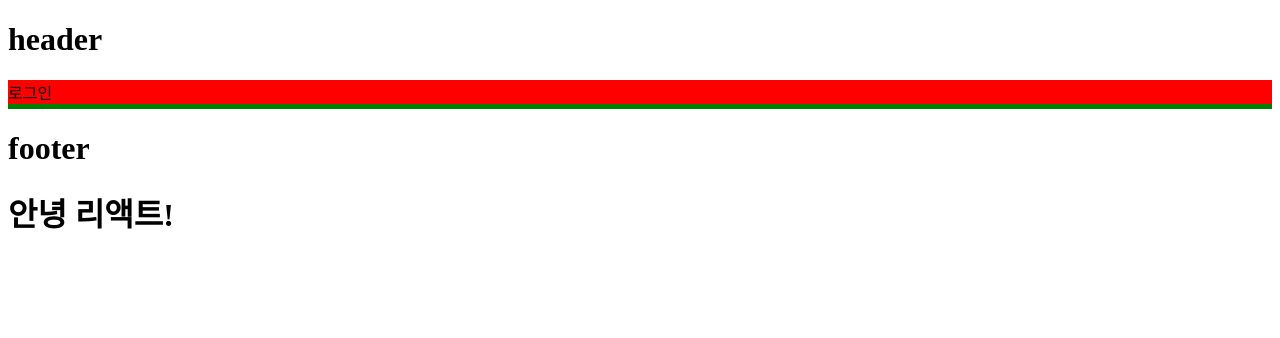
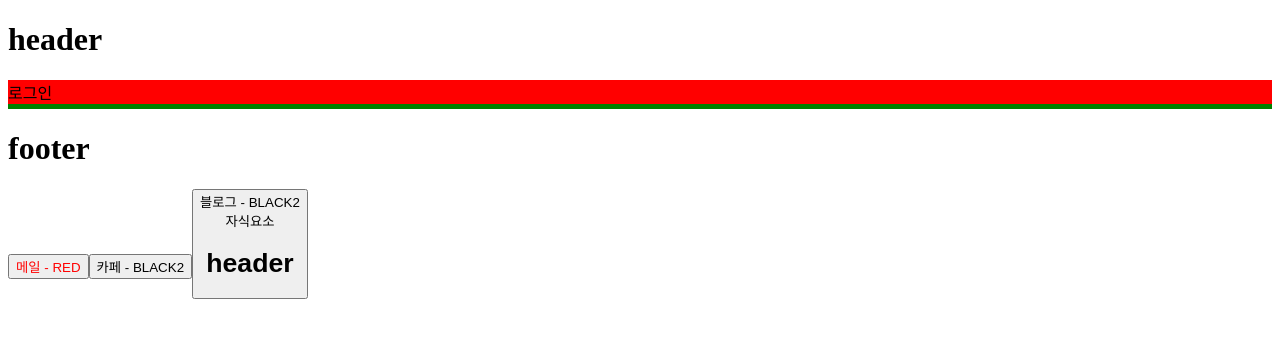
Before and after one commit to NtoZero/react_onebite, a React (Vite) app in the folder S5.React_Intro/: page / in a window 1280 px wide. Shown: the top 338 px of the page. Built offline with nearby package versions, Linux system fonts and the light colour scheme.

Commit message:
feat(S5): Props란?

```diff
--- a/S5.React_Intro/src/App.jsx
+++ b/S5.React_Intro/src/App.jsx
@@ -2,11 +2,20 @@
 import Header from "./components/Header.jsx";
 import Main from "./components/Main.jsx";
 import Footer from "./components/Footer.jsx";
+import Button from "./components/Button.jsx";
 
 /* 함수 컴포넌트 */
 
 /*부모 컴포넌트 App */
 function App() {
+
+    const buttonProps = {
+        text: "메일",
+        color: "red",
+        a: 1,
+        b: 2,
+        c: 3
+    };
 
   return (
     <>
@@ -14,7 +23,13 @@
         <Header />  {/*App.jsx에서 App 컴포넌트 내부에 Header 컴포넌트 추가*/}
         <Main />
         <Footer />
-      <h1> 안녕 리액트! </h1>
+        {/*Props => 값을 전달할 수 있음*/}
+        <Button {...buttonProps} />
+        <Button text={"카페"} />
+        <Button text={"블로그"} >
+            <div>자식요소</div>
+            <Header />
+        </Button>
     </>
   )
 }
--- /dev/null
+++ b/S5.React_Intro/src/components/Button.jsx
@@ -0,0 +1,15 @@
+const Button = ({text, color = "black2" , children}) => {
+  console.log(text);
+  return (
+      <button style={{ color: color }}>
+          {text} - {color.toUpperCase()}
+          {children}
+      </button>
+  );
+};
+
+// Button.defaultProps = {
+//     color: "black",
+// };
+
+export default Button;
```
